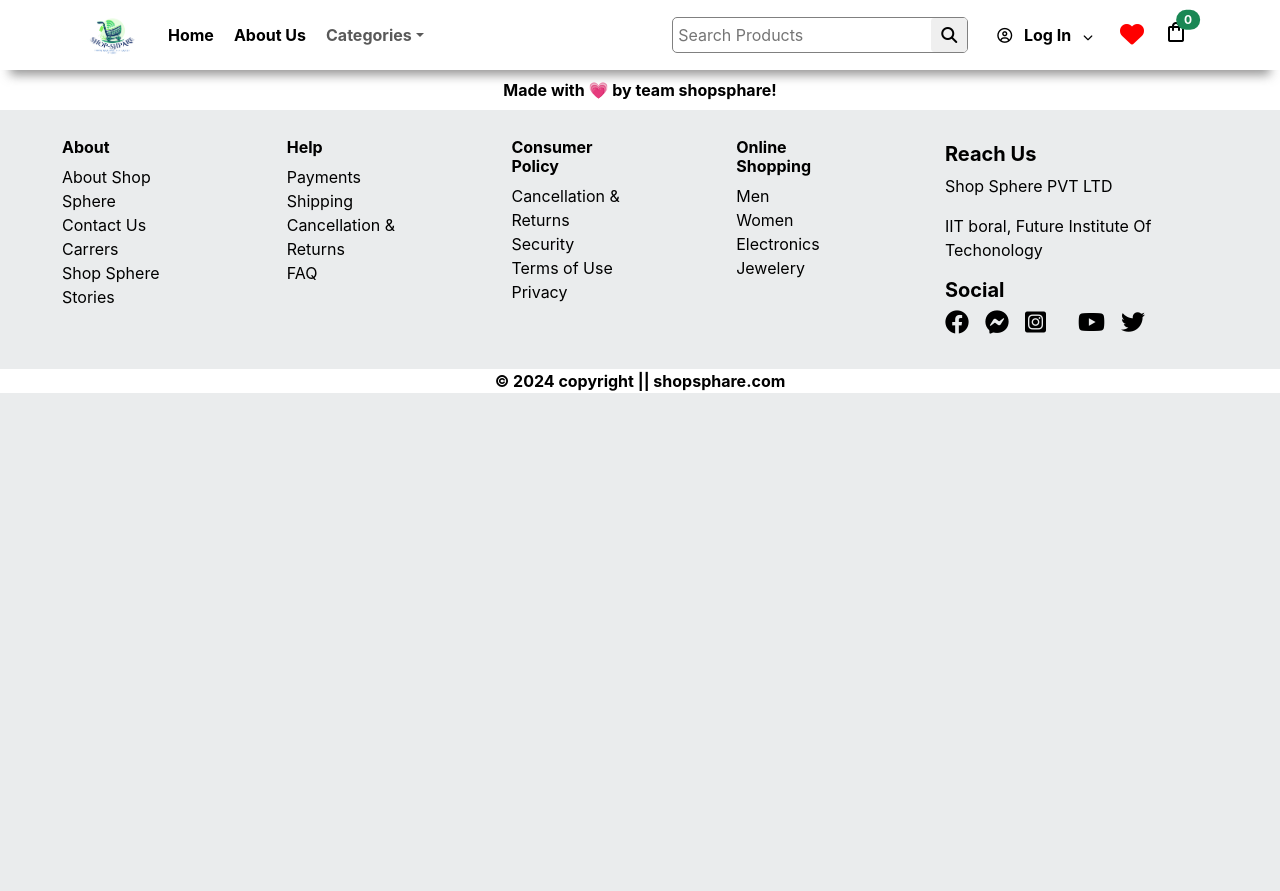
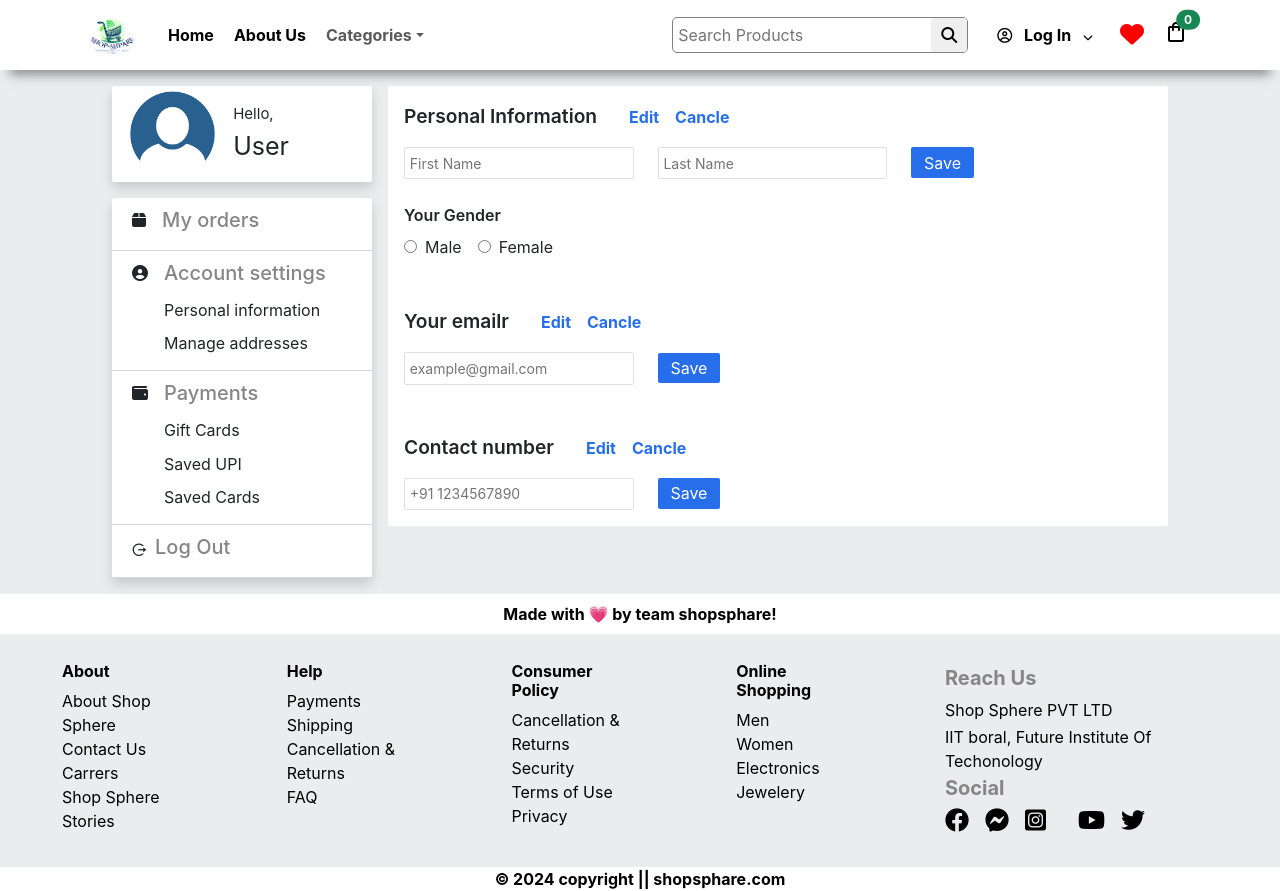
Before and after one commit to Vikash-Prajapati-23/Shop-Sphere, a React (Create React App) app in the folder Frontend/: page /Profile in a window 1280 px wide. Before the commit the page ends 800 px from the top, so only its background shows below. Built offline with nearby package versions, Linux system fonts and the light colour scheme; no server answers.

Commit message:
Profile UI complete.!

```diff
--- a/Frontend/src/App.jsx
+++ b/Frontend/src/App.jsx
@@ -16,6 +16,7 @@ const AboutUs = lazy(() => import("./components/AboutUs/AboutUs"));
 const LogInSignUp = lazy(() => import("./components/LogInSignUp/LogInSignUp"));
 const Electronics = lazy(() => import("./components/Electronics/Electronics"));
 const Jewelery = lazy(() => import("./components/Jewelery/Jewelery"));
+const Profile = lazy(() => import("./components/Dashboard/Profile/Profile"));
 const SingleProduct = lazy(() =>
   import("./components/SingleProduct/SingleProduct")
 );
@@ -214,7 +215,12 @@ function App() {
 
               <Route
                 path="/LoginSignup"
-                element={<LogInSignUp setIsLoggedIn={setIsLoggedIn} setName={setName} />}
+                element={
+                  <LogInSignUp
+                    setIsLoggedIn={setIsLoggedIn}
+                    setName={setName}
+                  />
+                }
               />
 
               <Route
@@ -302,6 +308,11 @@ function App() {
                 }
               />
 
+              <Route
+                path="/Profile"
+                element={<Profile setName={setName} />}
+              />
+
               <Route path="/TermsOfUse" element={<TermsOfUse />} />
             </Routes>
             <Footer />
--- /dev/null
+++ b/Frontend/src/components/Dashboard/Profile/Profile.css
@@ -0,0 +1,107 @@
+.Profile {
+  margin: 1rem 7rem;
+  display: grid;
+  grid-template-columns: 1fr 3fr;
+  gap: 1rem;
+}
+
+.user {
+  background-color: #fff;
+  display: flex;
+  justify-content: start;
+  align-items: center;
+  box-shadow: 0 6px 12px rgba(0, 0, 0, 0.15);
+  border-radius: 2px;
+}
+
+.side-profile {
+  background-color: #fff;
+  box-shadow: 0 6px 12px rgba(0, 0, 0, 0.15);
+  border-radius: 2px;
+}
+
+h5 {
+  color: rgb(135, 133, 133);
+}
+
+.side-profile-secs {
+  padding: 10px 20px;
+  border-bottom: 1px solid rgb(217, 215, 215);
+}
+
+.lists {
+  list-style: none;
+  cursor: pointer;
+  /* width: 100%; */
+  padding: .3rem 0rem;
+}
+
+.lists:hover {
+    color:  rgb(58, 131, 250);
+}
+
+.cursor {
+    cursor: pointer;
+}
+
+.user-name,
+p {
+  margin: 3px 0;
+}
+
+.hello {
+  font-size: 15px;
+}
+
+.name-text {
+  font-size: 25px;
+}
+
+.img-user {
+  height: 6rem;
+}
+
+.profile-details {
+  background-color: #fff;
+  padding: 1rem;
+  display: block;
+  gap: 1rem;
+  border-radius: 2px;
+}
+
+.sections {
+  margin-right: 1.5rem;
+  font-size: larger;
+}
+
+.btns {
+  color: rgb(39, 110, 234);
+  border: none;
+  background-color: #fff;
+  padding: 0.1rem 0.5rem;
+  font-weight: bold;
+}
+
+.save-btn {
+  background-color: rgb(39, 110, 234);
+  color: #fff;
+  padding: 0.2rem 0.8rem;
+  border: none;
+  border-radius: 2px;
+}
+
+.form-gap {
+  margin-top: 1rem;
+}
+
+.radio {
+  background-color: #4caf50;
+  border-color: #4caf50;
+}
+
+.input-field {
+  padding: 0.3rem;
+  border: 1px solid rgb(225, 222, 222);
+  border-radius: 2px;
+  font-size: 14px;
+}
--- /dev/null
+++ b/Frontend/src/components/Dashboard/Profile/Profile.jsx
@@ -0,0 +1,131 @@
+import "./Profile.css";
+
+const Profile = () => {
+  return (
+    <div className="Profile">
+      <aside>
+        <div className="user mb-3">
+          <div>
+            <img
+              className="img-user"
+              src="/images/User-Profile-PNG-Image.png"
+              alt="User"
+            />
+          </div>
+          <div className="user-name">
+            <p className="hello">Hello,</p>
+            <p className="name-text">User</p>
+          </div>
+        </div>
+
+        <div className="side-profile">
+
+          <div className="d-flex gap-3 side-profile-secs">
+            <i class="fas fa-box mt-1"></i>
+            <h5>My orders</h5>
+          </div>
+
+          <div className=" side-profile-secs">
+            <div className="d-flex">
+              <i class="fas fa-user-circle me-3 mt-1"></i>
+              <h5>Account settings</h5>
+            </div>
+            <ul className="mb-0">
+              <li className="lists">Personal information</li>
+              <li className="lists">Manage addresses</li>
+            </ul>
+          </div>
+
+          <div className=" side-profile-secs">
+            <div className="d-flex">
+              <i class="fas fa-wallet me-3 mt-1"></i>
+              <h5>Payments</h5>
+            </div>
+
+            <ul className="mb-0">
+              <li className="lists">Gift Cards</li>
+              <li className="lists">Saved UPI</li>
+              <li className="lists">Saved Cards</li>
+            </ul>
+          </div>
+
+          <div className="d-flex side-profile-secs cursor">
+            <i className="ri-logout-circle-r-line user-icon me-2 mt-1"></i>
+            <h5 className="">Log Out</h5>
+          </div>
+        </div>
+      </aside>
+
+      <section>
+        <form className="profile-details">
+          <div className="name-section mb-5 form-part">
+            <span className="sections fw-semibold">Personal Information</span>
+            <button className="btns">Edit</button>
+            <button className="btns">Cancle</button>
+
+            <div className="form-gap mb-4">
+              <input
+                className="me-4 input-field"
+                placeholder="First Name"
+                type="text"
+              />
+              <input
+                className="input-field me-4"
+                placeholder="Last Name"
+                type="text"
+              />
+              <button className="save-btn">Save</button>
+            </div>
+
+            <span className="fw-semibold">Your Gender</span>
+            <div className="gender-section d-flex mt-2">
+              <div className="me-3">
+                <label htmlFor="Male"></label>
+                <input className="radio" type="radio" />
+                <span className="ms-2">Male</span>
+              </div>
+
+              <div className="me-3">
+                <label htmlFor="Female"></label>
+                <input className="radio" type="radio" />
+                <span className="ms-2">Female</span>
+              </div>
+            </div>
+          </div>
+
+          <div className="email-section mb-5 form-part">
+            <span className="sections fw-semibold">Your emailr</span>
+            <button className="btns">Edit</button>
+            <button className="btns">Cancle</button>
+
+            <div className="form-gap">
+              <input
+                placeholder="example@gmail.com"
+                className="input-field me-4"
+                type="email"
+              />
+              <button className="save-btn">Save</button>
+            </div>
+          </div>
+
+          <div className="contact-section form-part">
+            <span className="sections fw-semibold">Contact number</span>
+            <button className="btns">Edit</button>
+            <button className="btns">Cancle</button>
+
+            <div className="form-gap">
+              <input
+                placeholder="+91 1234567890"
+                className="input-field me-4"
+                type="number"
+              />
+              <button className="save-btn">Save</button>
+            </div>
+          </div>
+        </form>
+      </section>
+    </div>
+  );
+};
+
+export default Profile;
--- a/Frontend/src/components/Navbar/Navbar.jsx
+++ b/Frontend/src/components/Navbar/Navbar.jsx
@@ -202,10 +202,7 @@ const Navbar = ({ cart, setQuery, isLoggedIn, setIsLoggedIn, name }) => {
                           Profile
                         </Link>
                       </li>
-                      <li className="dropdown-item" onClick={handleLogout}>
-                        <i className="ri-logout-circle-r-line user-icon me-2"></i>
-                        Log Out
-                      </li>
+
                       <li>
                         <Link className="dropdown-item" to="/MyOrders">
                           My orders
@@ -215,6 +212,10 @@ const Navbar = ({ cart, setQuery, isLoggedIn, setIsLoggedIn, name }) => {
                         <Link className="dropdown-item" to="/WishList">
                           Wishlist
                         </Link>
+                      </li>
+                      <li className="dropdown-item" onClick={handleLogout}>
+                        <i className="ri-logout-circle-r-line user-icon me-2"></i>
+                        Log Out
                       </li>
                     </ul>
                   )}
--- a/Frontend/src/components/Navbar/Style/Navbar.css
+++ b/Frontend/src/components/Navbar/Style/Navbar.css
@@ -128,7 +128,7 @@
 .dropdown-item {
   cursor: pointer;
   width: 100%;
-  padding: .2rem 2.7rem 0rem .5rem;
+  padding: 0rem 2.7rem 0rem .5rem;
   border-radius: .5rem;
   margin-bottom: .5rem;
 }
```
Also changed, not shown: Frontend/public/images/User-Profile-PNG-Image.png (added).
